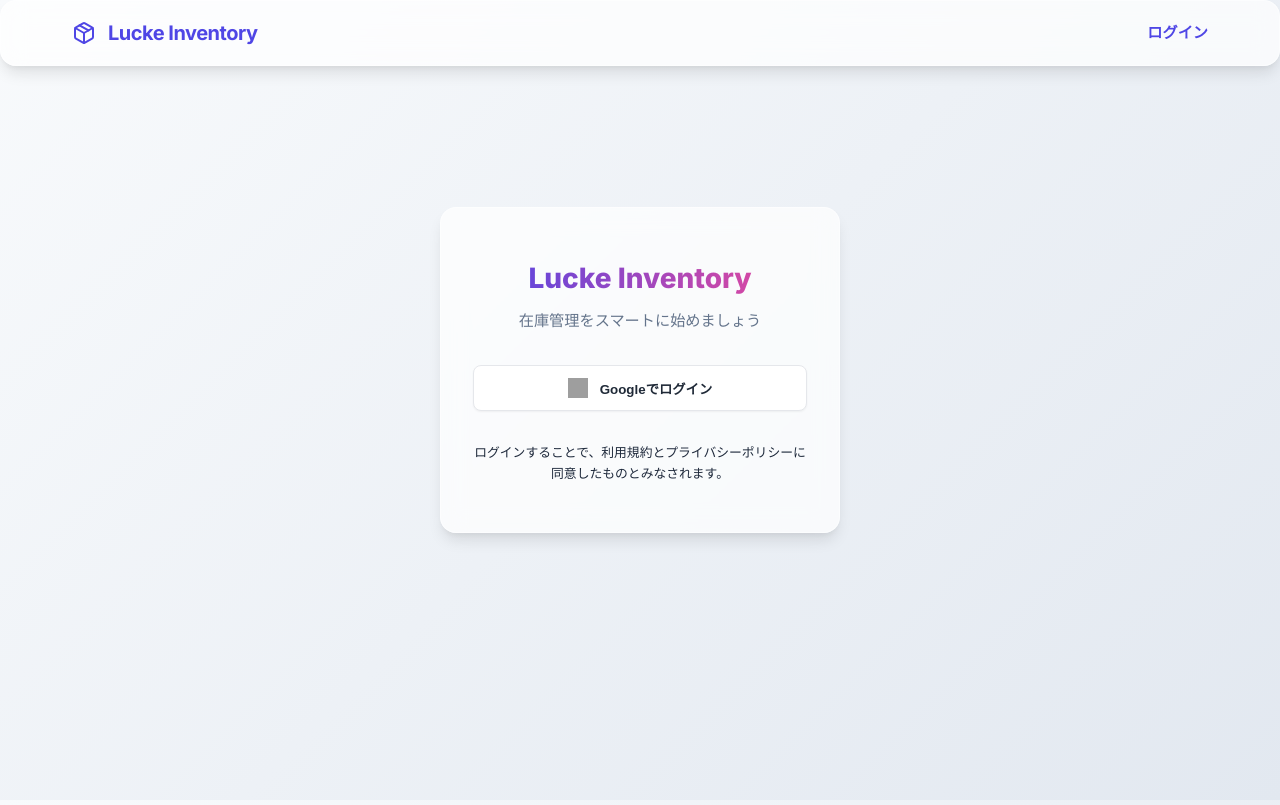
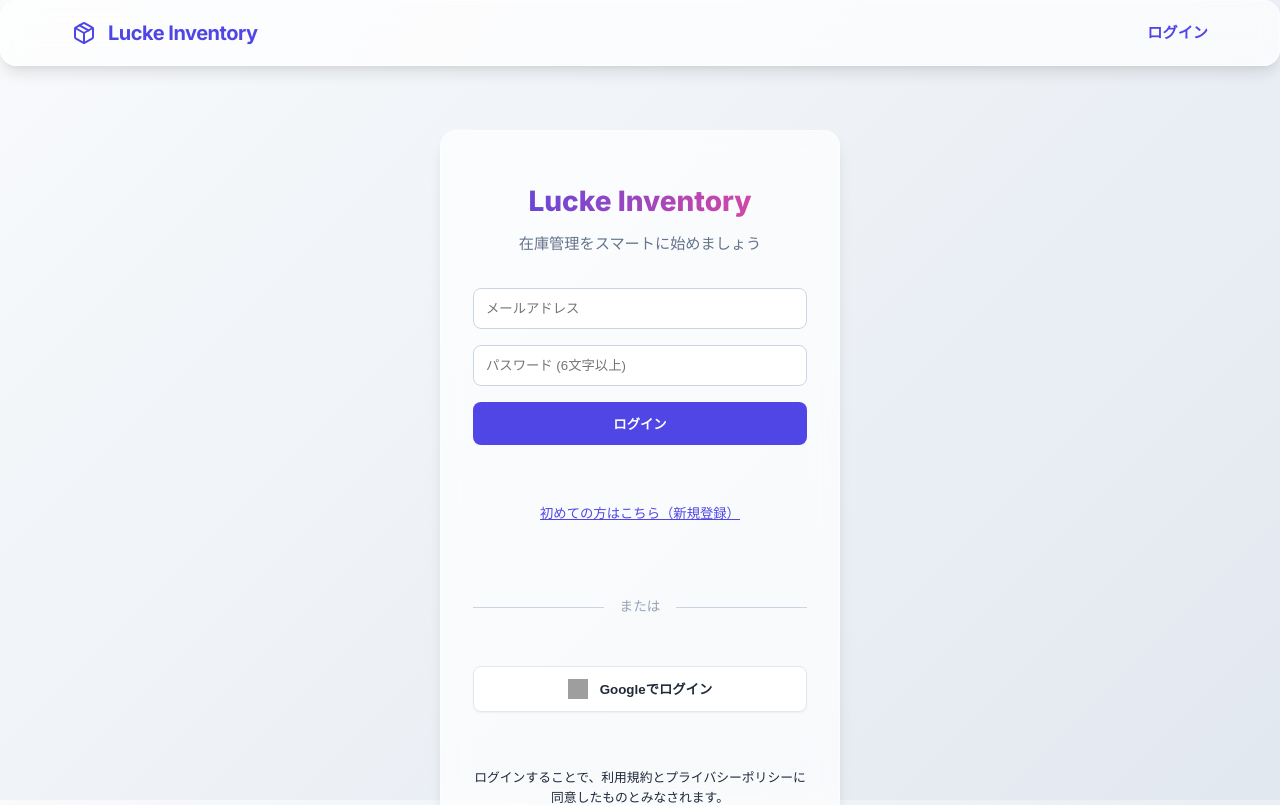
Before and after one commit to necomap/lucke-inventory-app, a Next.js app: page /login in a window 1280 px wide. Shown: the top 805 px of the page. Built offline with nearby package versions, Linux system fonts and the light colour scheme; no server answers; grey boxes are pictures that could not be loaded.

Commit message:
Feat: メールアドレスによるログイン機能の追加

```diff
--- a/src/app/login/page.tsx
+++ b/src/app/login/page.tsx
@@ -2,18 +2,40 @@
 
 import { useAuth } from '@/context/AuthContext';
 import { useRouter } from 'next/navigation';
-import { useEffect } from 'react';
+import { useEffect, useState } from 'react';
 import './login.css';
 
 export default function LoginPage() {
-  const { user, signInWithGoogle, loading } = useAuth();
+  const { user, signInWithGoogle, signInWithEmail, signUpWithEmail, loading } = useAuth();
   const router = useRouter();
+  const [email, setEmail] = useState('');
+  const [password, setPassword] = useState('');
+  const [isSignUp, setIsSignUp] = useState(false);
+  const [error, setError] = useState('');
+  const [isSubmitting, setIsSubmitting] = useState(false);
 
   useEffect(() => {
     if (user && !loading) {
       router.push('/');
     }
   }, [user, loading, router]);
+
+  const handleSubmit = async (e: React.FormEvent) => {
+    e.preventDefault();
+    setError('');
+    setIsSubmitting(true);
+    try {
+      if (isSignUp) {
+        await signUpWithEmail(email, password);
+      } else {
+        await signInWithEmail(email, password);
+      }
+    } catch (err: any) {
+      setError(err.message || '認証エラーが発生しました');
+    } finally {
+      setIsSubmitting(false);
+    }
+  };
 
   if (loading) return null;
 
@@ -25,12 +47,49 @@
           <p>在庫管理をスマートに始めましょう</p>
         </div>
 
+        {error && <div style={{ color: 'red', marginBottom: '1rem', fontSize: '0.9rem', textAlign: 'center' }}>{error}</div>}
+
+        <form onSubmit={handleSubmit} style={{ display: 'flex', flexDirection: 'column', gap: '1rem', marginBottom: '1.5rem' }}>
+          <input
+            type="email"
+            placeholder="メールアドレス"
+            value={email}
+            onChange={(e) => setEmail(e.target.value)}
+            required
+            style={{ padding: '0.75rem', borderRadius: '8px', border: '1px solid #cbd5e1' }}
+          />
+          <input
+            type="password"
+            placeholder="パスワード (6文字以上)"
+            value={password}
+            onChange={(e) => setPassword(e.target.value)}
+            required
+            minLength={6}
+            style={{ padding: '0.75rem', borderRadius: '8px', border: '1px solid #cbd5e1' }}
+          />
+          <button type="submit" disabled={isSubmitting} style={{ padding: '0.75rem', borderRadius: '8px', border: 'none', background: 'var(--primary-color)', color: 'white', fontWeight: 'bold', cursor: 'pointer' }}>
+            {isSubmitting ? '処理中...' : (isSignUp ? '新規登録' : 'ログイン')}
+          </button>
+        </form>
+
+        <div style={{ textAlign: 'center', marginBottom: '1.5rem', fontSize: '0.9rem' }}>
+          <button type="button" onClick={() => setIsSignUp(!isSignUp)} style={{ background: 'none', border: 'none', color: 'var(--primary-color)', cursor: 'pointer', textDecoration: 'underline' }}>
+            {isSignUp ? 'すでにアカウントをお持ちの方はこちら' : '初めての方はこちら（新規登録）'}
+          </button>
+        </div>
+
+        <div style={{ display: 'flex', alignItems: 'center', margin: '1rem 0', color: '#94a3b8' }}>
+          <div style={{ flex: 1, height: '1px', background: '#cbd5e1' }}></div>
+          <span style={{ padding: '0 1rem', fontSize: '0.85rem' }}>または</span>
+          <div style={{ flex: 1, height: '1px', background: '#cbd5e1' }}></div>
+        </div>
+
         <button onClick={signInWithGoogle} className="googleBtn">
           <img src="https://www.gstatic.com/firebasejs/ui/2.0.0/images/auth/google.svg" alt="Google" className="googleIcon" />
           Googleでログイン
         </button>
 
-        <p className="loginHeader" style={{ fontSize: '0.8rem' }}>
+        <p className="loginHeader" style={{ fontSize: '0.8rem', marginTop: '1.5rem' }}>
           ログインすることで、利用規約とプライバシーポリシーに同意したものとみなされます。
         </p>
       </div>
--- a/src/context/AuthContext.tsx
+++ b/src/context/AuthContext.tsx
@@ -6,7 +6,9 @@
   User,
   signOut as firebaseSignOut,
   GoogleAuthProvider,
-  signInWithPopup
+  signInWithPopup,
+  signInWithEmailAndPassword,
+  createUserWithEmailAndPassword
 } from 'firebase/auth';
 import { auth } from '@/lib/firebase';
 
@@ -14,6 +16,8 @@
   user: User | null;
   loading: boolean;
   signInWithGoogle: () => Promise<void>;
+  signInWithEmail: (email: string, password: string) => Promise<void>;
+  signUpWithEmail: (email: string, password: string) => Promise<void>;
   logout: () => Promise<void>;
 }
 
@@ -38,6 +42,25 @@
       await signInWithPopup(auth, provider);
     } catch (error) {
       console.error('Error signing in with Google:', error);
+      throw error;
+    }
+  };
+
+  const signInWithEmail = async (email: string, password: string) => {
+    try {
+      await signInWithEmailAndPassword(auth, email, password);
+    } catch (error) {
+      console.error('Error signing in with Email:', error);
+      throw error;
+    }
+  };
+
+  const signUpWithEmail = async (email: string, password: string) => {
+    try {
+      await createUserWithEmailAndPassword(auth, email, password);
+    } catch (error) {
+      console.error('Error signing up with Email:', error);
+      throw error;
     }
   };
 
@@ -46,11 +69,12 @@
       await firebaseSignOut(auth);
     } catch (error) {
       console.error('Error signing out:', error);
+      throw error;
     }
   };
 
   return (
-    <AuthContext.Provider value={{ user, loading, signInWithGoogle, logout }}>
+    <AuthContext.Provider value={{ user, loading, signInWithGoogle, signInWithEmail, signUpWithEmail, logout }}>
       {children}
     </AuthContext.Provider>
   );
```
